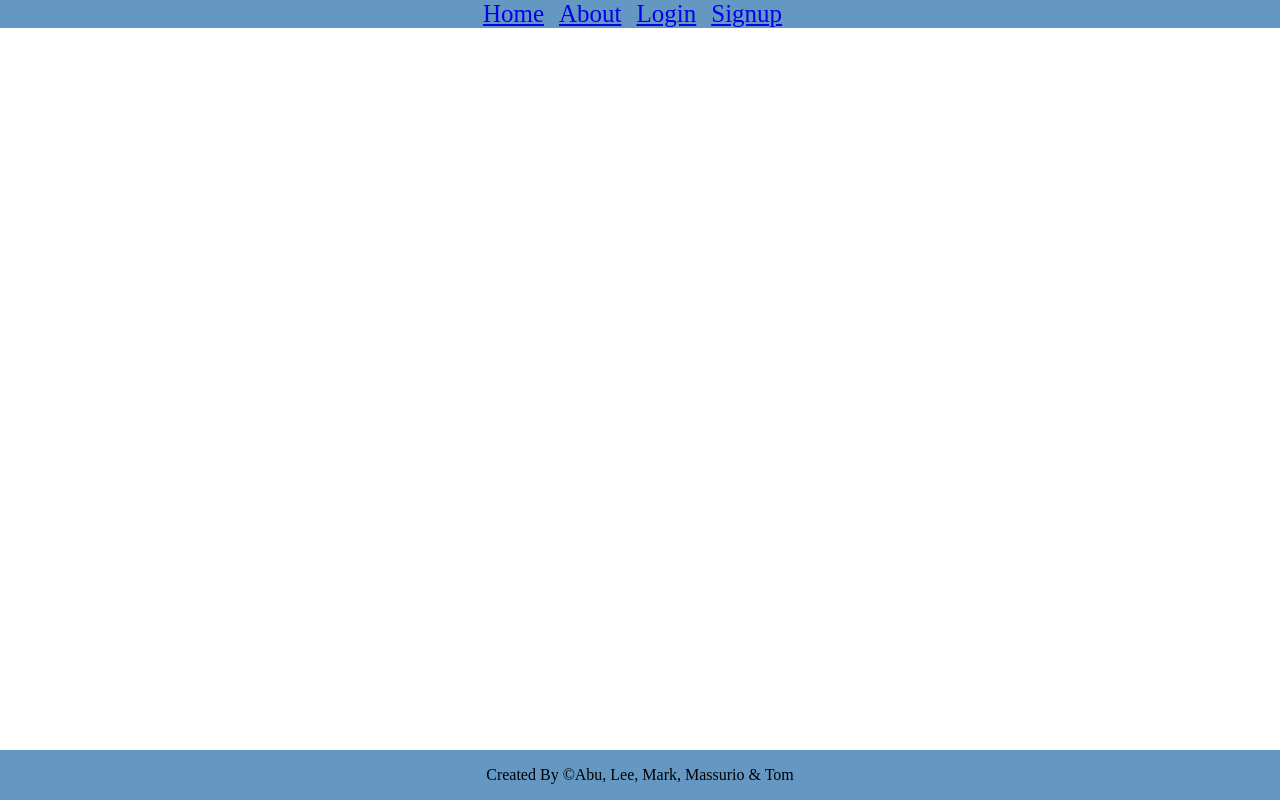
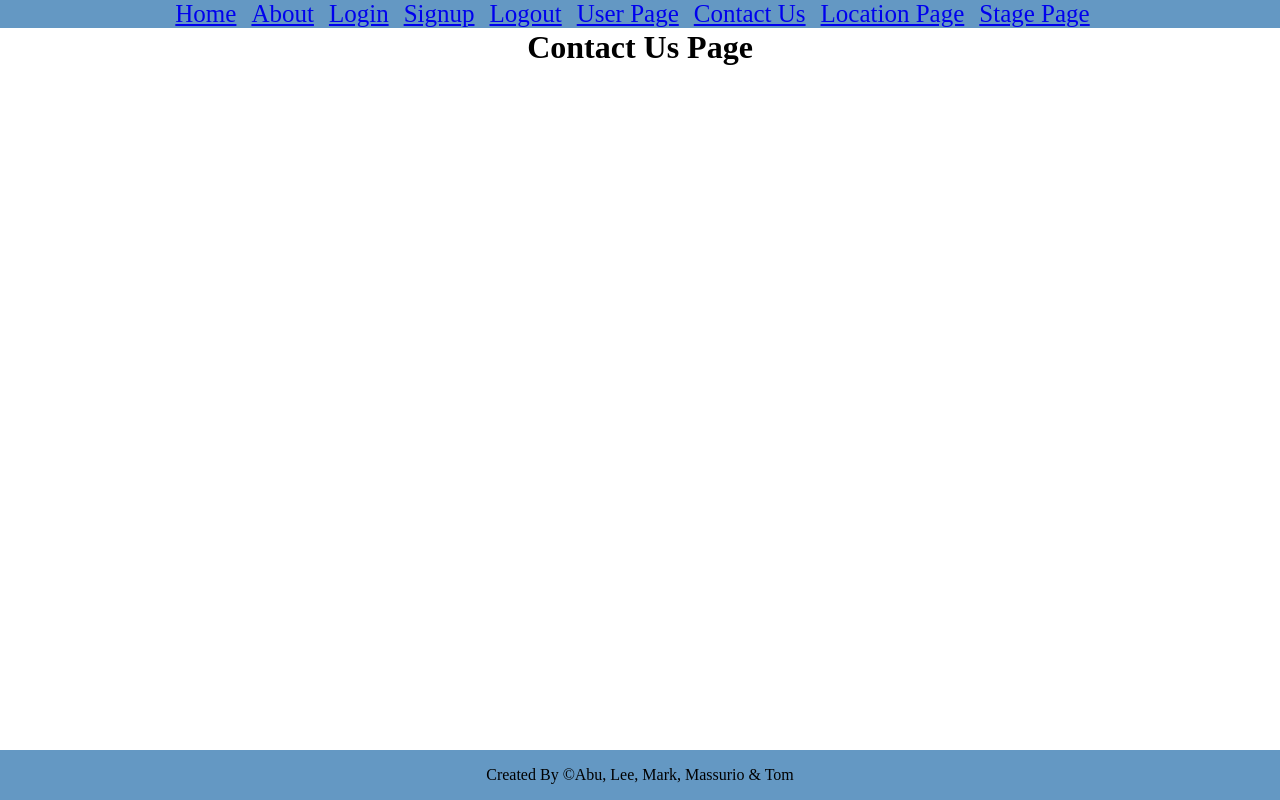
Before and after one commit to Massurio/peregrine_falcon, a React (Create React App) app in the folder client/: page /contactUs in a window 1280 px wide. Built offline with nearby package versions, Linux system fonts and the light colour scheme; the HTML template or start-up script is replaced by a standard one.

Commit message:
Added a few pages

```diff
--- a/client/src/App.js
+++ b/client/src/App.js
@@ -2,7 +2,12 @@ import Navbar from './components/Navbar';
 import Home from './Pages/Home';
 import About from './Pages/About';
 import Login from './Pages/Login';
-import Signup from './Pages/Signup'
+import Signup from './Pages/Signup';
+import LogOut from './Pages/LogOut';
+import UserPage from './Pages/UserPage';
+import ContactUs from './Pages/ContactUs';
+import LocationPage from './Pages/LocationPage';
+import StagePage from './Pages/StagePage';
 import Footer from './components/Footer';
 import './App.css';
 import { BrowserRouter, Routes, Route } from 'react-router-dom';
@@ -17,6 +22,12 @@ function App() {
           <Route path="/about" element={<About />} />
           <Route path="/login" element={<Login />} />
           <Route path="/signup" element={<Signup />} />
+          <Route path="/logout" element={<LogOut />} />
+
+          <Route path="/userPage" element={<UserPage />} />
+          <Route path="/contactUs" element={<ContactUs />} />
+          <Route path="/locationPage" element={<LocationPage />} />
+          <Route path="/stagepage" element={<StagePage />} />
         </Routes>
         <Footer />
       </div>
--- /dev/null
+++ b/client/src/Pages/ContactUs.js
@@ -0,0 +1,9 @@
+import React from 'react';
+
+export default function ContactUs() {
+  return (
+    <div>
+      <h1>Contact Us Page</h1>
+    </div>
+  );
+}
--- a/client/src/Pages/Home.js
+++ b/client/src/Pages/Home.js
@@ -2,7 +2,7 @@ import React from 'react';
 
 export default function Home() {
   return (
-    <div class="home">
+    <div>
       <h1>Home Page</h1>
       <iframe
         width="960"
--- /dev/null
+++ b/client/src/Pages/LocationPage.js
@@ -0,0 +1,9 @@
+import React from 'react'
+
+export default function LocationPage() {
+    return (
+        <div>
+            <h1>Location Page</h1>
+        </div>
+    )
+}
--- /dev/null
+++ b/client/src/Pages/LogOut.js
@@ -0,0 +1,10 @@
+import React from 'react'
+
+export default function LogOut() {
+    return (
+        <div>
+            <p>Logout Script!!!</p>
+            <p>Redirect to Home Page</p>
+        </div>
+    )
+}
--- /dev/null
+++ b/client/src/Pages/StagePage.js
@@ -0,0 +1,9 @@
+import React from 'react'
+
+export default function StagePage() {
+    return (
+        <div>
+            <h1>Stage Page</h1>
+        </div>
+    )
+}
--- /dev/null
+++ b/client/src/Pages/UserPage.js
@@ -0,0 +1,9 @@
+import React from 'react'
+
+export default function UserPage() {
+    return (
+        <div>
+            <h1>User Page</h1>
+        </div>
+    )
+}
--- a/client/src/components/Navbar.js
+++ b/client/src/components/Navbar.js
@@ -16,6 +16,21 @@ export default function navbar() {
       <li>
         <Link to="/signup">Signup</Link>
       </li>
+      <li>
+        <Link to="/logout">Logout</Link>
+      </li>
+      <li>
+        <Link to="/UserPage">User Page</Link>
+      </li>
+      <li>
+        <Link to="/ContactUs">Contact Us</Link>
+      </li>
+      <li>
+        <Link to="/LocationPage">Location Page</Link>
+      </li>
+      <li>
+        <Link to="/stagepage">Stage Page</Link>
+      </li>
     </div>
   );
 }
```
Also changed, not shown: client/src/components/Footer.js (+5 -5 lines).
